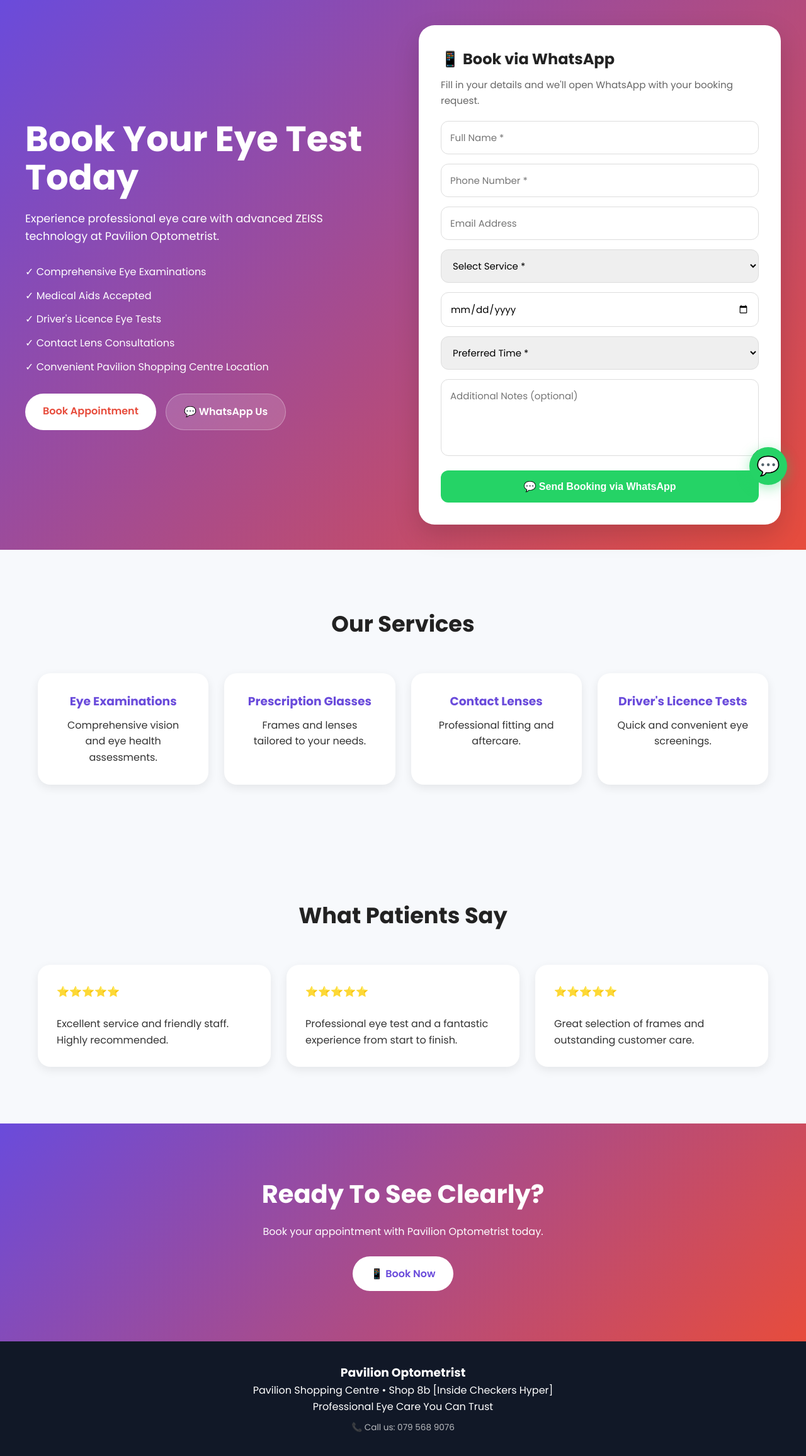
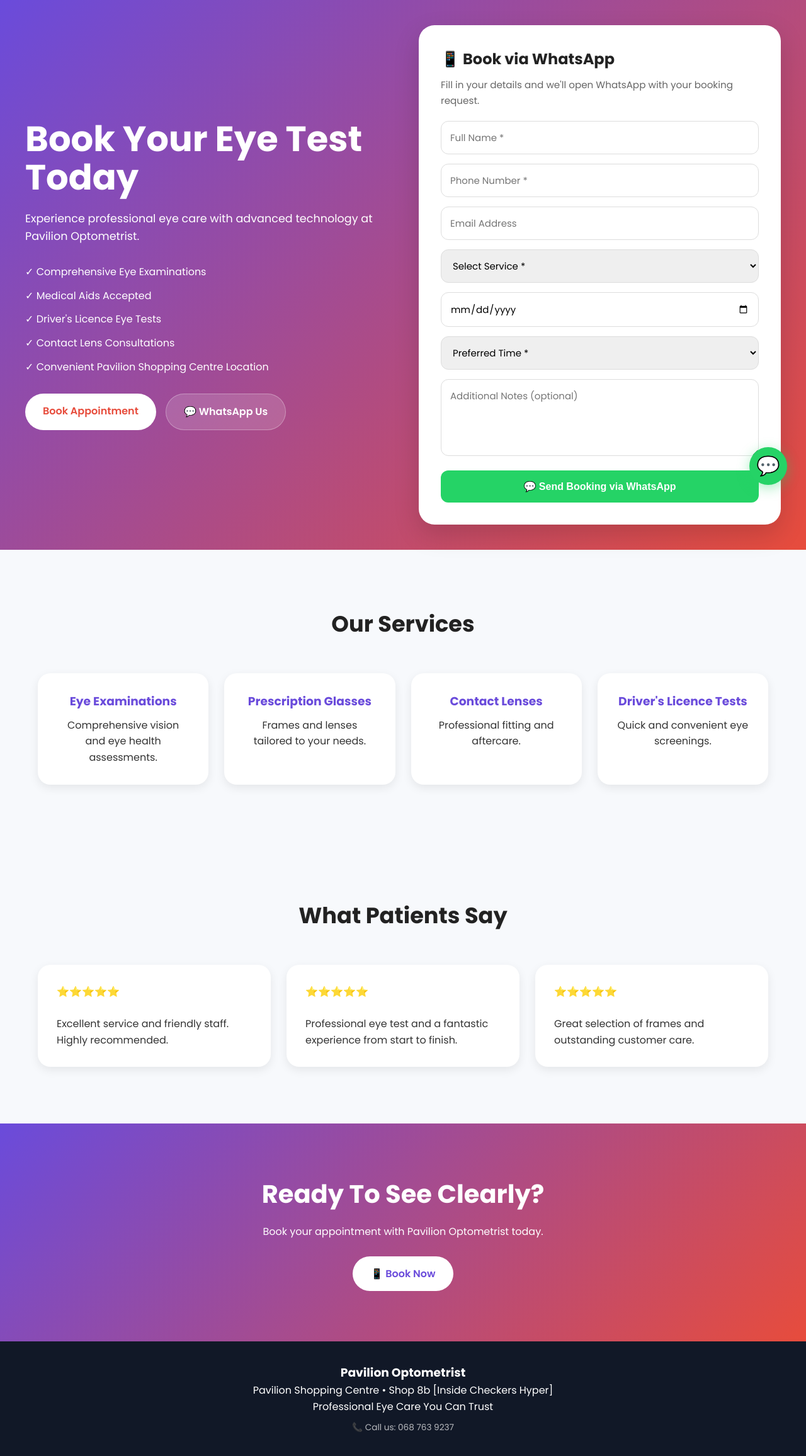
Before and after one commit to PavilionOptometrist/pavilion_optometrist, a plain HTML site: page index.html in a window 1280 px wide. Shown: the whole page at 63% size. Drawn offline with Linux system fonts and the light colour scheme.

```diff
--- a/index.html
+++ b/index.html
@@ -61,7 +61,7 @@
 <div class="hero-content">
 <div class="hero-text">
 <h1>Book Your Eye Test Today</h1>
-<p>Experience professional eye care with advanced ZEISS technology at Pavilion Optometrist.</p>
+<p>Experience professional eye care with advanced technology at Pavilion Optometrist.</p>
 <div class="features">
 <div>✓ Comprehensive Eye Examinations</div>
 <div>✓ Medical Aids Accepted</div>
@@ -142,7 +142,7 @@
 <h3>Pavilion Optometrist</h3>
 <p>Pavilion Shopping Centre • Shop 8b [Inside Checkers Hyper]</p>
 <p>Professional Eye Care You Can Trust</p>
-<p style="margin-top:10px;font-size:0.85rem;opacity:0.7;">📞 Call us: 079 568 9076</p>
+<p style="margin-top:10px;font-size:0.85rem;opacity:0.7;">📞 Call us: 068 763 9237</p>
 </footer>
 
 <script>
```
